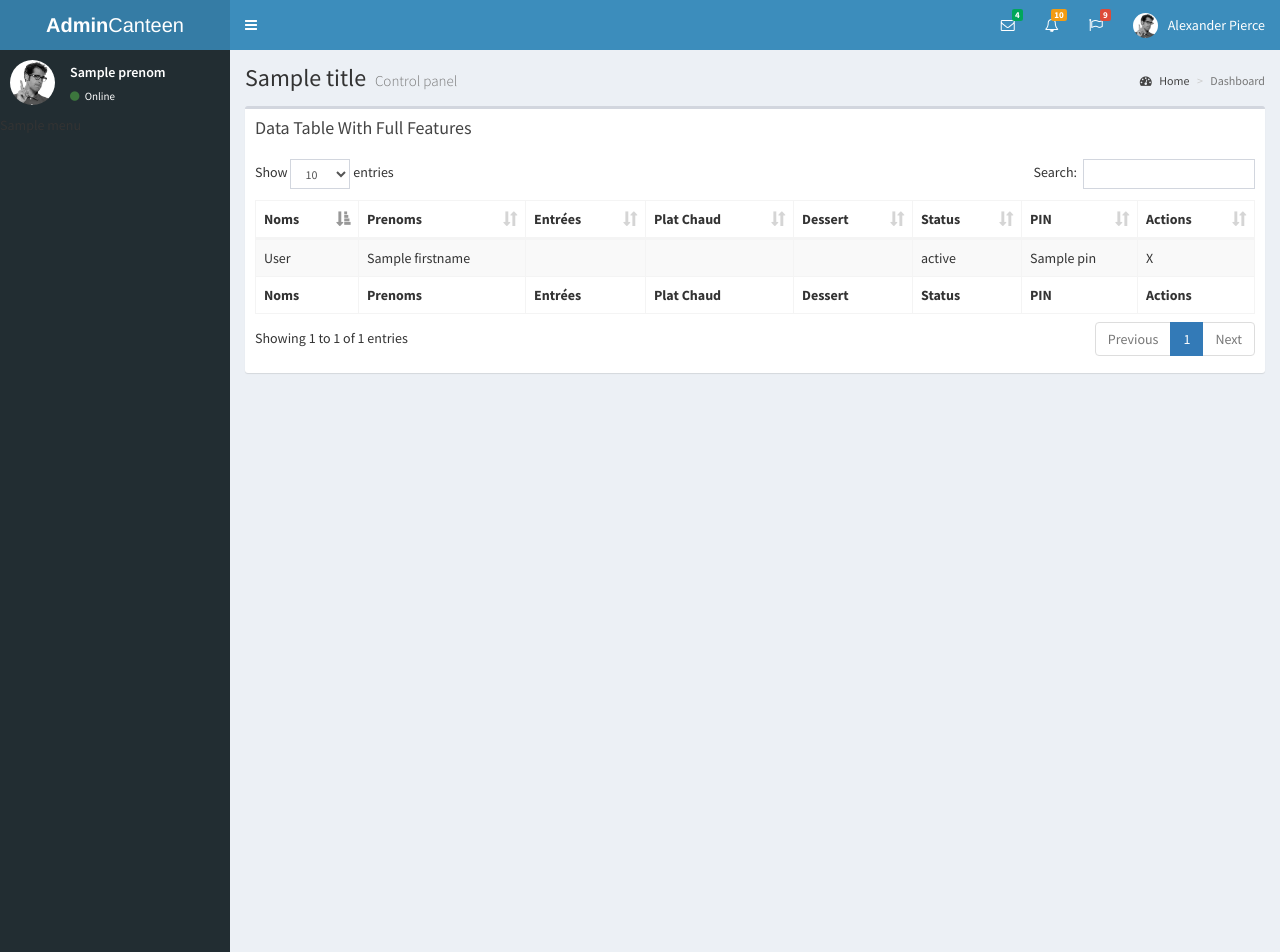
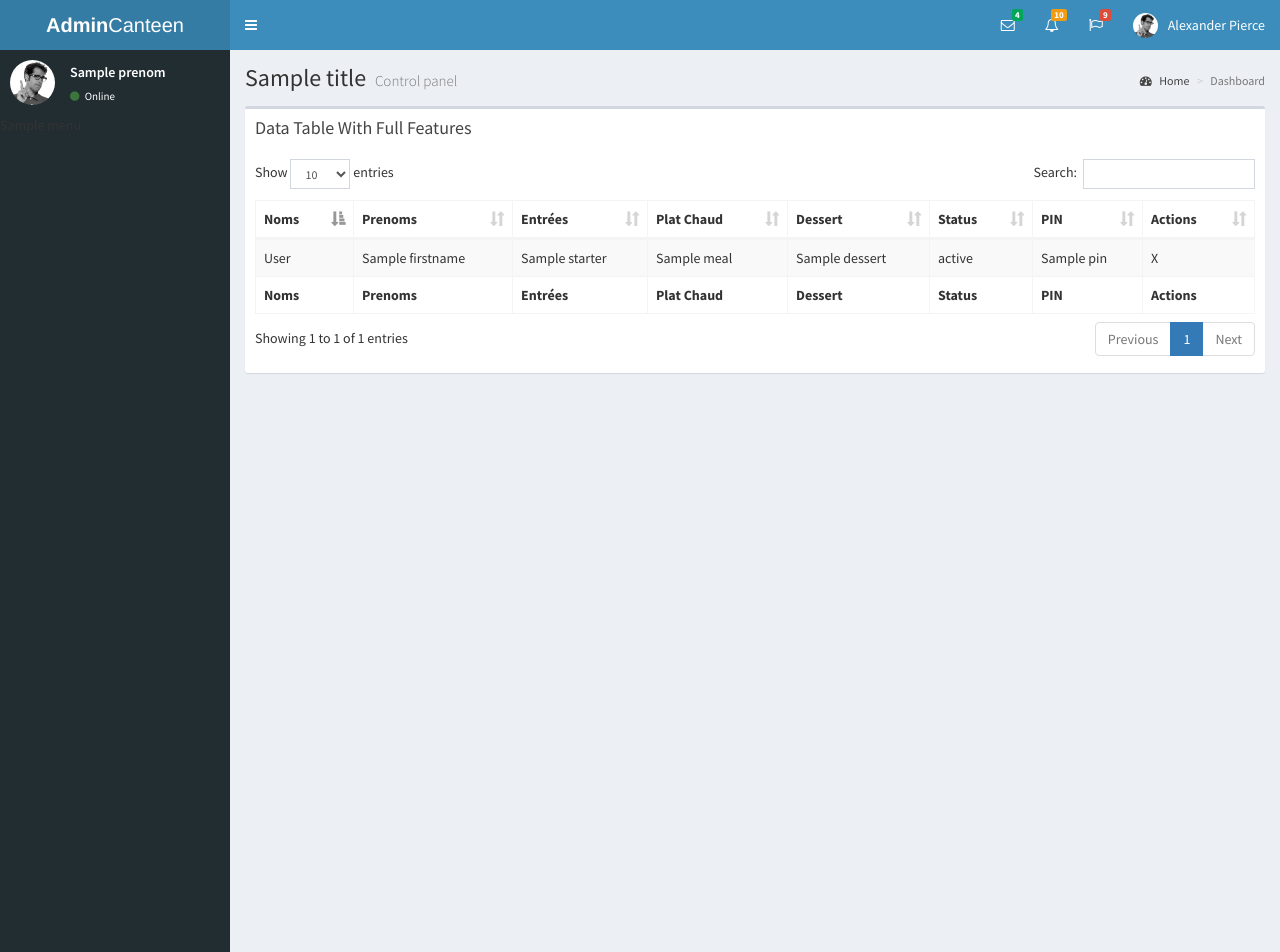
Before and after one commit to DigitalXperience/PerencoCanteenAdmin, a CodeIgniter app: the page made by application/views/account_list.php in a window 1280 px wide; the page is wider, and only the part inside the window is pictured. Shown: the top 952 px of that part. Run offline with CodeIgniter, Linux system fonts and the light colour scheme; tables that the repository leaves empty or names only in its code hold one stand-in row (values such as "Sample post"); the template is opened without the code that fills it: most values are stand-ins (such as "Sample title", 1, 10 or a date in 2020).

Commit message:
Affichage E, R, D
Jointure pour affichage des qtés entrées, plat chaud et dessert

```diff
--- a/application/views/account_list.php
+++ b/application/views/account_list.php
@@ -348,9 +348,9 @@
                       <tr>
                         <td><?php echo $compte->lastname; ?></td>
                         <td><?php echo $compte->firstname; ?></td>
-                        <td><?php echo ''; ?></td>
-                        <td><?php echo ''; ?></td>
-                        <td><?php echo ''; ?></td>
+                        <td><?php echo $compte->starter; ?></td>
+                        <td><?php echo $compte->meal; ?></td>
+                        <td><?php echo $compte->dessert; ?></td>
                         <td><?php echo $compte->status; ?></td>
                         <td><?php echo $compte->PIN; ?></td>
                         <td>X</td>
```
Also changed, not shown: application/models/accounts.php (+6 -1 lines).
